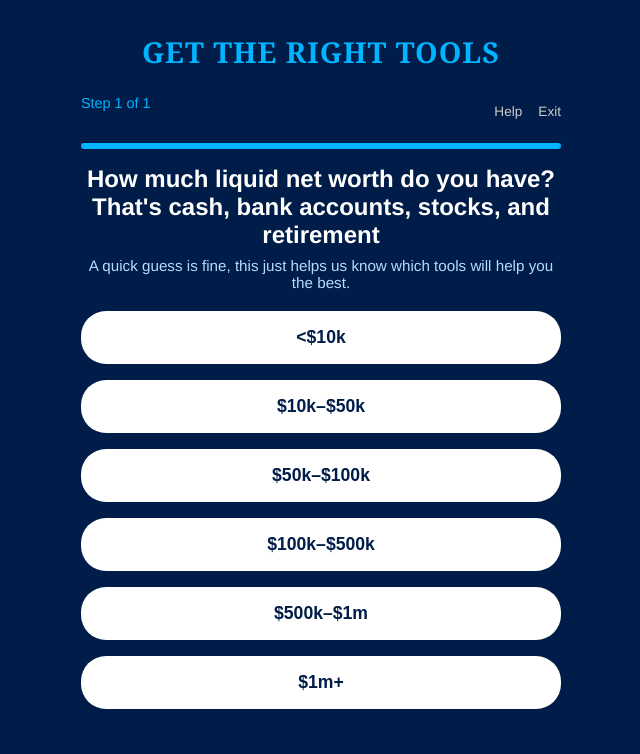
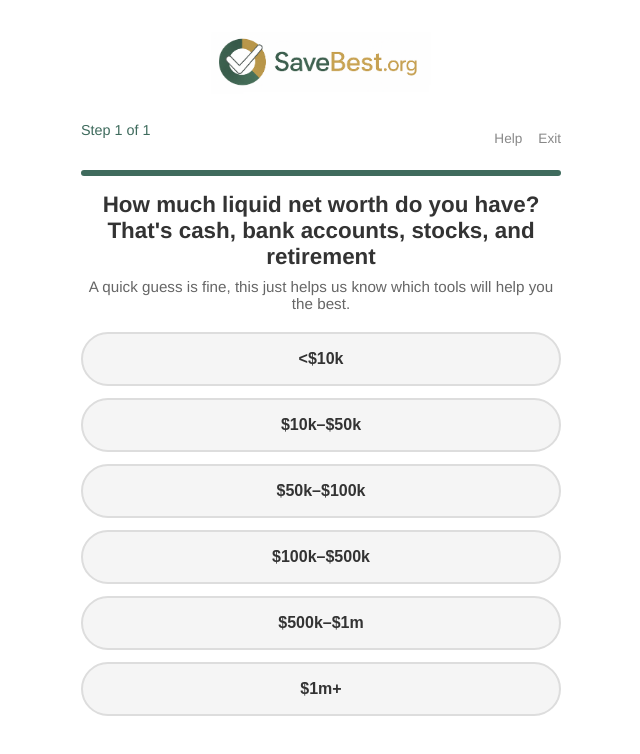
Before and after one commit to JTSmithAds/savebest.github.io, a plain HTML site: page net-worth.html in a window 1280 px wide. Shown: the whole page, without its empty margins (319-959 px from the left). Drawn offline with Linux system fonts and the light colour scheme.

Commit message:
Update net-worth.html

```diff
--- a/net-worth.html
+++ b/net-worth.html
@@ -7,32 +7,28 @@
   <style>
     body {
       font-family: 'Helvetica Neue', sans-serif;
-      background-color: #001c48;
+      background-color: #ffffff;
       margin: 0;
       padding: 0;
-      color: white;
+      color: #333;
     }
 
     .wizard-container {
       max-width: 480px;
       margin: 0 auto;
       padding: 2rem 1rem;
-      background-color: #001c48;
+      background-color: #ffffff;
+      text-align: center;
     }
 
-    .logo {
-      text-align: center;
-      font-size: 1.8rem;
-      font-weight: 900;
-      color: #00b4ff;
-      font-family: 'Georgia', serif;
-      letter-spacing: 1px;
+    .logo img {
+      max-width: 220px;
+      height: auto;
       margin-bottom: 1.5rem;
-      text-transform: uppercase;
     }
 
     .progress-bar {
-      background-color: #003066;
+      background-color: #e6e6e6;
       border-radius: 5px;
       overflow: hidden;
       height: 6px;
@@ -40,7 +36,7 @@
     }
 
     .progress-fill {
-      background-color: #00b4ff;
+      background-color: #3f6b5d;
       width: 0%;
       height: 100%;
       transition: width 0.3s ease;
@@ -49,45 +45,44 @@
     .progress-label {
       text-align: center;
       font-size: 0.9rem;
-      color: #00b4ff;
+      color: #3f6b5d;
       margin-bottom: 1rem;
     }
 
     .question {
-      font-size: 1.5rem;
+      font-size: 1.4rem;
       font-weight: bold;
-      text-align: center;
       margin-bottom: 0.5rem;
+      color: #333;
     }
 
     .subtext {
-      text-align: center;
       font-size: 0.95rem;
-      color: #b7d9ff;
+      color: #666;
       margin-bottom: 1.25rem;
     }
 
     .grid-buttons {
       display: flex;
       flex-direction: column;
-      gap: 1rem;
+      gap: 0.75rem;
     }
 
     .option-button, .submit-button {
       padding: 1rem;
-      font-size: 1.1rem;
-      background-color: white;
-      color: #001c48;
-      border: none;
-      border-radius: 25px;
+      font-size: 1rem;
+      background-color: #f5f5f5;
+      color: #333;
+      border: 2px solid #ddd;
+      border-radius: 30px;
       cursor: pointer;
       font-weight: bold;
-      text-align: center;
-      transition: background-color 0.2s, color 0.2s;
+      transition: background-color 0.2s, border-color 0.2s;
     }
 
     .option-button:hover, .submit-button:hover {
-      background-color: #e0f0ff;
+      background-color: #e0e0e0;
+      border-color: #3f6b5d;
     }
 
     .top-bar {
@@ -104,7 +99,7 @@
     }
 
     .nav-links a {
-      color: #ccc;
+      color: #888;
       text-decoration: none;
       cursor: pointer;
     }
@@ -115,7 +110,7 @@
       padding: 0.8rem;
       font-size: 1rem;
       border-radius: 8px;
-      border: none;
+      border: 1px solid #ccc;
       margin-bottom: 1rem;
       width: 100%;
     }
@@ -124,7 +119,9 @@
 <body>
 
 <div class="wizard-container">
-  <div class="logo">Get the Right Tools</div>
+  <div class="logo">
+    <img src="/assets/logo.png" alt="SaveBest.org Logo">
+  </div>
 
   <div class="top-bar">
     <div class="progress-label" id="progress-text">Step 1 of 1</div>
@@ -158,7 +155,7 @@
       <button class="option-button" onclick="nextStep('Spreadsheet')">Spreadsheet</button>
       <button class="option-button" onclick="nextStep('Free Software')">Free Software</button>
       <button class="option-button" onclick="nextStep('Paid Software')">Paid Software</button>
-      <button class="option-button" onclick="nextStep("I don't track my net worth")">I don't track my net worth</button>
+      <button class="option-button" onclick="nextStep(\"I don't track my net worth\")">I don't track my net worth</button>
     </div>
   </div>
 
@@ -214,8 +211,7 @@
   }
 
   function goTo(id) {
-    const currentId = stepOrder[currentIndex];
-    document.getElementById(`step-${currentId}`).classList.add('hidden');
+    document.getElementById(`step-${stepOrder[currentIndex]}`).classList.add('hidden');
     const newIndex = stepOrder.indexOf(id);
     currentIndex = newIndex === -1 ? currentIndex : newIndex;
     document.getElementById(`step-${stepOrder[currentIndex]}`).classList.remove('hidden');
```
